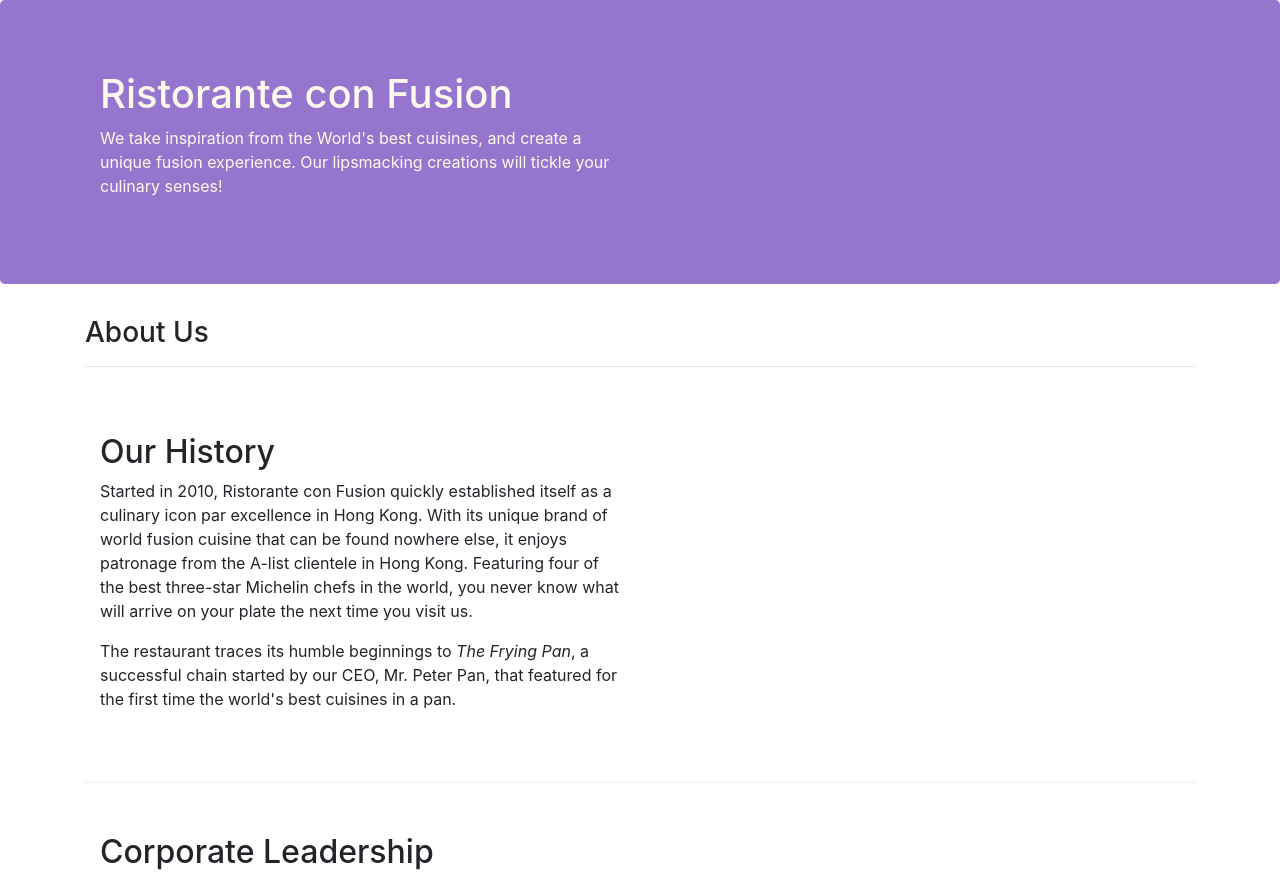
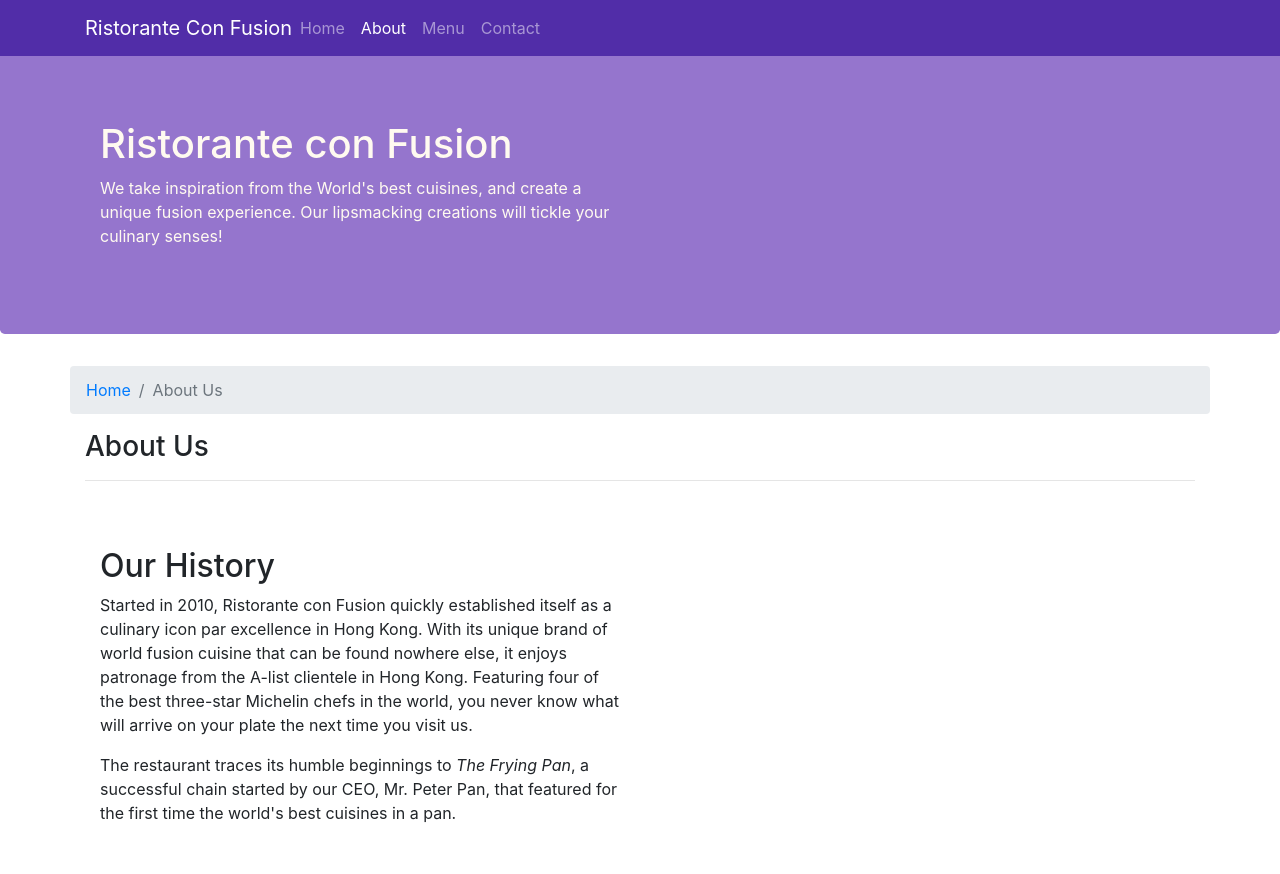
Before and after one commit to mariepizzer/Bootstrap4-HKUST, a website: page aboutus.html in a window 1280 px wide. Shown: the top 874 px of the page. Drawn offline with nearby package versions, Linux system fonts and the light colour scheme.

Commit message:
Navbar & Breadcrumbs

```diff
--- a/aboutus.html
+++ b/aboutus.html
@@ -15,7 +15,22 @@
 </head>
 
 <body>
-
+    <nav class="navbar navbar-dark navbar-expand-sm fixed-top">
+        <div class="container">
+            <button class="navbar-toggler" type="bottom" data-toggle="collapse" data-target="#Navbar">
+                <span class="navbar-toggler-icon"></span>
+            </button>
+            <a class="navbar-brand mr-auto" href="./index.html">Ristorante Con Fusion</a>
+            <div class="collapse navbar-collapse" id="Navbar">
+                <ul class="navbar-nav mr-auto">
+                    <li class="nav-item"><a class="nav-link" href="./index.html">Home</a></li>
+                    <li class="nav-item active"><a class="nav-link" href="#">About</a></li>
+                    <li class="nav-item"><a class="nav-link" href="#">Menu</a></li>
+                    <li class="nav-item"><a class="nav-link" href="#">Contact</a></li>
+                </ul>
+            </div>
+        </div>
+    </nav>
     <header class="jumbotron">
         <div class="container">
             <div class="row row-header">
@@ -29,8 +44,13 @@
         </div>
     </header>
 
+
     <div class="container">
         <div class="row">
+            <ol class="col-12 breadcrumb">
+                <li class="breadcrumb-item"><a href="./index.html">Home</a></li>
+                <li class="breadcrumb-item active">About Us</li>
+            </ol>
             <div class="col-12">
                <h3>About Us</h3>
                <hr>
@@ -70,7 +90,7 @@
                 <div class="col-4 offset-1 col-sm-2">
                     <h5>Links</h5>
                     <ul class="list-unstyled">
-                        <li><a href="#">Home</a></li>
+                        <li><a href="./index.html">Home</a></li>
                         <li><a href="#">About</a></li>
                         <li><a href="#">Menu</a></li>
                         <li><a href="#">Contact</a></li>
@@ -107,5 +127,8 @@
     </footer>
 
 </body>
-
+<!-- jQuery first, then Popper.js, then Bootstrap JS. -->
+<script src="node_modules/jquery/dist/jquery.slim.min.js"></script>
+<script src="node_modules/popper.js/dist/umd/popper.min.js"></script>
+<script src="node_modules/bootstrap/dist/js/bootstrap.min.js"></script>
 </html>
--- a/css/styles.css
+++ b/css/styles.css
@@ -1,6 +1,6 @@
 .row-header{
-    margin: 0 auto;
-    padding: 0 auto;
+    margin: 0px auto;
+    padding: 0px auto;
 }
 .row-content{
     margin: 0px auto;
@@ -19,3 +19,10 @@
     background-color: #9575cd;
     color:floralwhite
 }
+body{
+    padding:50px 0 0 0;
+    z-index:0;
+}
+.navbar-dark{
+    background-color: #512DA8;
+}
```
Also changed, not shown: index.html (+17 -2 lines).
